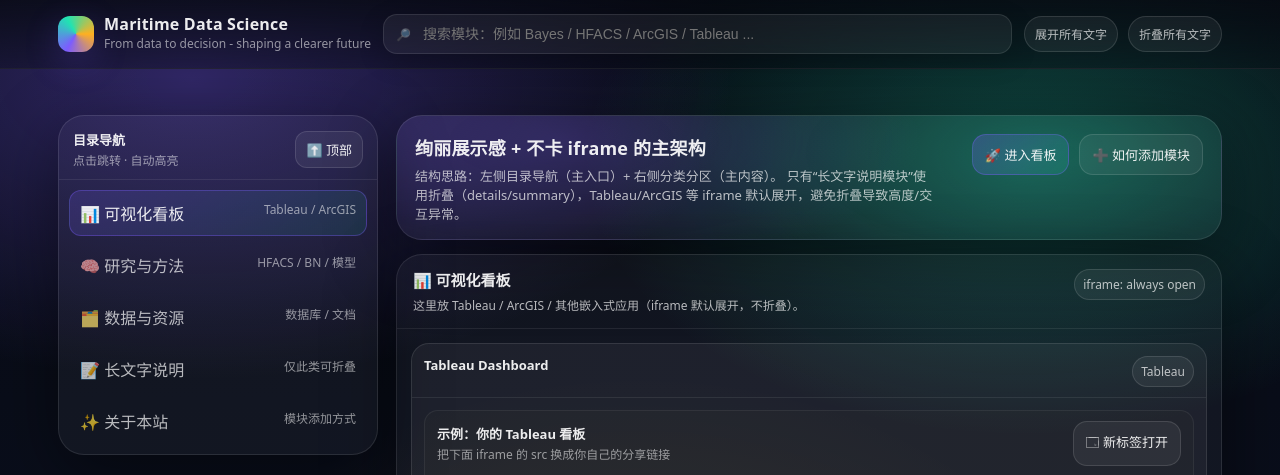
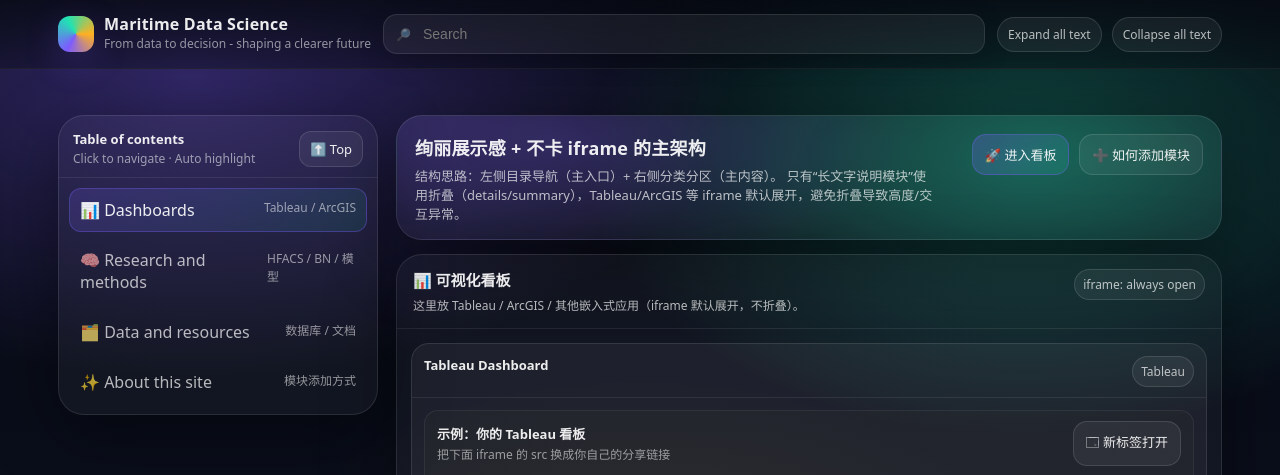
Before and after one commit to Sheng-Xu-0227/Sheng-Xu-0227.github.io, a plain HTML site: page index.html in a window 1280 px wide. Shown: the top 475 px of the page. Drawn offline with Linux system fonts and the light colour scheme; grey boxes are pictures that could not be loaded.

Commit message:
Update index.html

```diff
--- a/index.html
+++ b/index.html
@@ -397,12 +397,12 @@
 
       <div class="search" title="输入关键词过滤（仅前端过滤，不会提交到服务器）">
         <span class="tiny">🔎</span>
-        <input id="q" type="search" placeholder="搜索模块：例如 Bayes / HFACS / ArcGIS / Tableau ..." />
+        <input id="q" type="search" placeholder="Search" />
       </div>
 
       <div style="display:flex; gap:10px; flex-wrap:wrap;">
-        <span class="chip" id="expandAll">展开所有文字</span>
-        <span class="chip" id="collapseAll">折叠所有文字</span>
+        <span class="chip" id="expandAll">Expand all text</span>
+        <span class="chip" id="collapseAll">Collapse all text</span>
       </div>
     </div>
   </div>
@@ -411,21 +411,20 @@
     <div class="grid">
 
       <!-- Sidebar -->
-      <aside class="side" aria-label="目录导航">
+      <aside class="side" aria-label="Table of contents">
         <div class="head">
           <div class="title">
-            <strong>目录导航</strong>
-            <span>点击跳转 · 自动高亮</span>
+            <strong>Table of contents</strong>
+            <span>Click to navigate · Auto highlight</span>
           </div>
-          <a class="btn" href="#top" style="padding:8px 10px;border-radius:12px;">⬆️ 顶部</a>
+          <a class="btn" href="#top" style="padding:8px 10px;border-radius:12px;">⬆️ Top</a>
         </div>
 
         <nav class="nav" id="nav">
-          <a href="#sec-dashboard"><span>📊 可视化看板</span><small>Tableau / ArcGIS</small></a>
-          <a href="#sec-research"><span>🧠 研究与方法</span><small>HFACS / BN / 模型</small></a>
-          <a href="#sec-datasets"><span>🗂️ 数据与资源</span><small>数据库 / 文档</small></a>
-          <a href="#sec-notes"><span>📝 长文字说明</span><small>仅此类可折叠</small></a>
-          <a href="#sec-about"><span>✨ 关于本站</span><small>模块添加方式</small></a>
+          <a href="#sec-dashboard"><span>📊 Dashboards</span><small>Tableau / ArcGIS</small></a>
+          <a href="#sec-research"><span>🧠 Research and methods</span><small>HFACS / BN / 模型</small></a>
+          <a href="#sec-datasets"><span>🗂️ Data and resources</span><small>数据库 / 文档</small></a>
+          <a href="#sec-about"><span>✨ About this site</span><small>模块添加方式</small></a>
         </nav>
       </aside>
 
```
